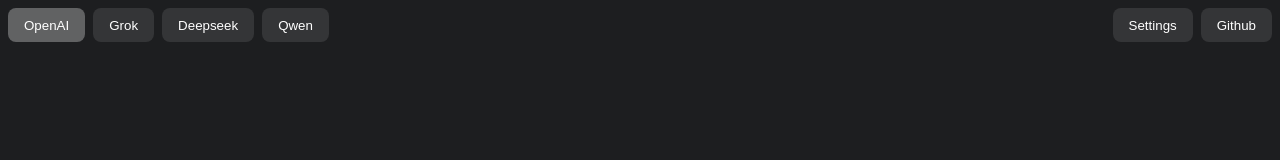
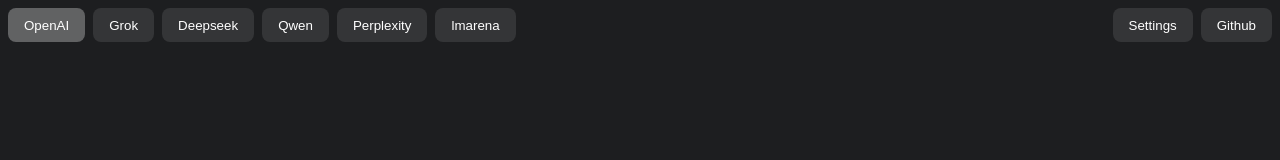
Before and after one commit to oxmix/chats-gpt, an Electron app: page src/app.html in a window 1280 px wide. Drawn offline with Linux system fonts and the light colour scheme; no server answers.

Commit message:
Update app.html
add new chats

```diff
--- a/src/app.html
+++ b/src/app.html
@@ -64,6 +64,8 @@
         <button class="tab-button" onclick="window.electron.switchTab(1)">Grok</button>
         <button class="tab-button" onclick="window.electron.switchTab(2)">Deepseek</button>
         <button class="tab-button" onclick="window.electron.switchTab(3)">Qwen</button>
+        <button class="tab-button" onclick="window.electron.switchTab(4)">Perplexity</button>
+        <button class="tab-button" onclick="window.electron.switchTab(5)">lmarena</button>
     </div>
     <div id="searchBar" style="display: none">
         <input id="searchInput" type="text" placeholder="Search...">
```
